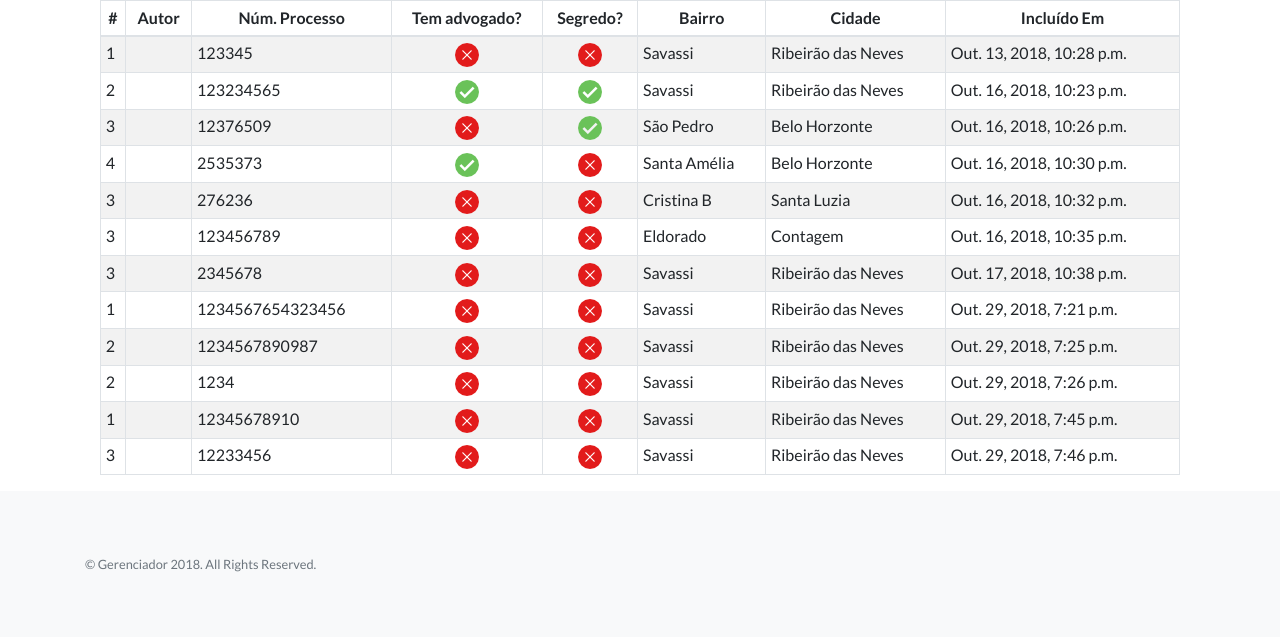
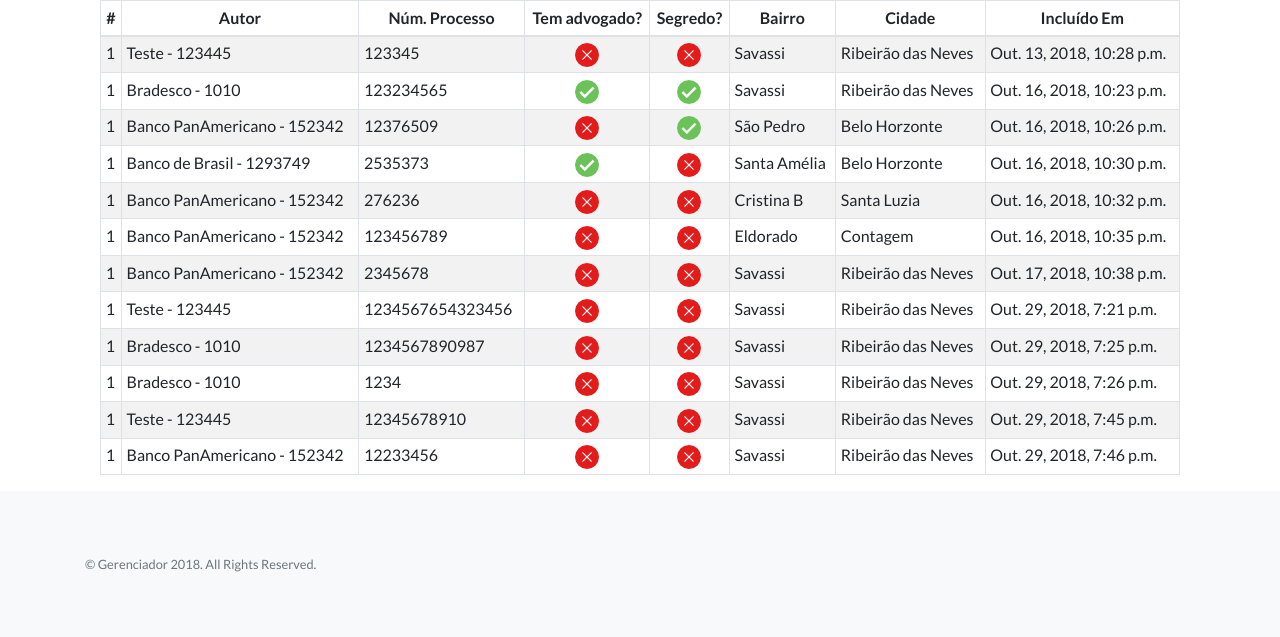
Before and after one commit to AlexandreVictor/MeuSiteV2, a Django app: page /Gerenciador/ListaProcesso in a window 1280 px wide. Shown: the part 118-755 px from the top of the page. Run offline with Django 3.2, Linux system fonts and the light colour scheme; data comes from the database, SQL or seed files in the repository; both versions use the stored data as it was before the commit; some libraries are stand-ins or nearby versions.

Commit message:
Subindo atualizações

```diff
--- a/Gerenciador/models.py
+++ b/Gerenciador/models.py
@@ -1,5 +1,7 @@
 from django.db import models
 from datetime import datetime
+
+
 # Create your models here.
 
 class autor (models.Model):
@@ -19,7 +21,7 @@
 class cadastro (models.Model):
 
 
-    fk_autor=models.ForeignKey(autor, on_delete=models.CASCADE, verbose_name ='Autor')
+    fk_autor=models.ForeignKey(autor, on_delete=models.CASCADE)
     reu = models.CharField(max_length=200)
     documento = models.CharField(max_length=14)
     rua = models.CharField(max_length=200)
@@ -29,20 +31,23 @@
     complemento = models.CharField(max_length=200, null=True,blank=True)
     cep = models.CharField(max_length=8)
     numero_processo = models.IntegerField()
-    #segredo = models.IntegerField(default=0)
     segredo = models.IntegerField(default=0 ,verbose_name='Segredo ?')
     advogado= models.IntegerField(default=0 ,verbose_name='Tem advogado ?')
     data_inclusao = models.DateTimeField(auto_now=True, verbose_name ='Incluido em')
     fk_conta =  models.IntegerField(default=0)
 
-    def __unicode__(self):
+    def __str__(self):
         return self.reu
-
-    #def __str__(self):
-     #   return
 class statusgeral (models.Model):
 
-    fk_autor = models.ForeignKey(autor, on_delete=models.CASCADE)
+    STATUS_ACOMPANHAMENTO = (
+        (1,"Teste - 1"),
+        (2,"Teste - 2"),
+        (3,"Teste - 3"),
+        (4,"Teste - 4"),
+        (5,"Teste - 5")
+    )
+
     fk_cadastro = models.ForeignKey(cadastro, on_delete=models.CASCADE)
     data_alteracao = models.DateTimeField(auto_now=True)
-    status_acompanhamento = models.CharField(max_length=20)
+    status_acompanhamento = models.IntegerField(choices=STATUS_ACOMPANHAMENTO, default=1)
--- a/Gerenciador/templates/Gerenciador/Lista_Processo.html
+++ b/Gerenciador/templates/Gerenciador/Lista_Processo.html
@@ -49,11 +49,11 @@
               <label class="" name="Segredo">É segredo ?</label>
           <div class="form-group col-md-4">
               <div class="custom-control custom-radio custom-control-inline">
-                  <input type="radio" name="Segredo" value="0" class="custom-control-input" id="segredo1" required="">
+                  <input type="radio" name="Segredo" value="1" class="custom-control-input" id="segredo1">
                   <label class="custom-control-label" for="segredo1">Sim</label>
               </div>
               <div class="custom-control custom-radio custom-control-inline">
-                  <input type="radio" name="Segredo" value="0" class="custom-control-input" checked="checked" id="segredo2" required="">
+                  <input type="radio" name="Segredo" value="0" class="custom-control-input" checked="checked" id="segredo2">
                   <label class="custom-control-label" for="segredo2" checked="">Não</label>
               </div>
             </div>
@@ -62,11 +62,11 @@
               <label class="" name="Advogado">Tem advogado ?</label>
           <div class="form-group col-md-6">
               <div class="custom-control custom-radio custom-control-inline">
-                  <input type="radio" name="Advogado" value="0" class="custom-control-input" id="possuiadv1" required="">
+                  <input type="radio" name="Advogado" value="1" class="custom-control-input" id="possuiadv1">
                   <label class="custom-control-label" for="possuiadv1">Sim</label>
               </div>
               <div class="custom-control custom-radio custom-control-inline">
-                  <input type="radio" name="Advogado" value="0" class="custom-control-input" checked="checked" id="possuiadv2" required="">
+                  <input type="radio" name="Advogado" value="0" class="custom-control-input" checked="checked" id="possuiadv2">
                   <label class="custom-control-label" for="possuiadv2" checked="">Não</label>
               </div>
             </div>
@@ -98,8 +98,8 @@
     <tbody>
         {%for e in object_list%}
       <tr>
-        <td>{{e.fk_autor_id}}</td>
-        <td>{{e.nome_autor}}</td>
+        <td>1</td>
+        <td>{{e.fk_autor}}</td>
         <td>{{e.numero_processo}}</td>
         <td align="center">{% if e.advogado == 1 %}
               <img src="../../static/Gerenciador/img/ok2.png" alt="Tem advogado">
--- a/Gerenciador/urls.py
+++ b/Gerenciador/urls.py
@@ -8,6 +8,8 @@
     path('CadastroProcesso', views.FrmCadastro, name='FrmCadastro'),
    # path('ListaProcesso', views.List_Processo, name='List_Processo'),
     url(r'^ListaProcesso$',Lista_Processo.as_view(), name='List_Processo'),
+    url(r'^ListaProcesso/CadastroProcesso$',CadastroProcessoView.as_view(), name='CadastroProcesso'),
+    url(r'^ListaProcesso/CadastroProcesso/StatusProcesso/(?P<pk>\d+)/$',StatusProcessoView.as_view(), name='StatusProcesso'),
 
 
 ]
--- a/Gerenciador/views.py
+++ b/Gerenciador/views.py
@@ -1,22 +1,50 @@
 ##http://pythonclub.com.br/class-based-views-django.html
 import datetime
+from django.urls import reverse, reverse_lazy, resolve
 from django.shortcuts import render
-from django.http import HttpResponse
+from django.http import HttpResponse,HttpResponseRedirect
 from django.template import loader
 from django.db.models import Q
 from .forms import *
 from .models import *
-
 from django.shortcuts import redirect
 from django.views.generic import CreateView,ListView
 # Create your views here.
 
 #@login_required
+class  CadastroProcessoView(CreateView):
+    model = cadastro
+    form_class = Frm_Cadastro_Processo
+    template_name = 'Gerenciador/Frm_Cad_Processo.html'
+    #success_url = reverse_lazy('List_Processo')
+
+    def get_success_url(self, **kwargs):
+        return reverse('StatusProcesso', kwargs={'pk': self.object.pk})
+
+class  StatusProcessoView(CreateView):
+    model = statusgeral
+    form_class = Fmr_Status_Processo
+    template_name = 'Gerenciador/Frm_Status_Processo.html'
+    success_url = reverse_lazy('List_Processo')
+    def get_queryset(self, **kwargs):
+        # Filtros Basicos
+        f_Autor = self.request.GET.get('pk')
+        print(f_Autor)
+
+
+
+    def get_context_data(self, **kwargs):
+        context = super(StatusProcessoView, self).get_context_data(**kwargs)
+        print('teste',self.request.GET.get('pk'))
+        context['Autor']  = cadastro.objects.filter(pk=1).values()
+        #context['bairro'] = self.request.GET.get('bairro', '')
+        return context
+
+
 class Lista_Processo(ListView):
     model = cadastro
     template_name ='Gerenciador/Lista_Processo.html'
-    #paginate_by = 10
-   # context_object_name = 'resultados'
+
     def get_queryset(self, **kwargs):
         #Objeto Q ORM
         filtro_Basico = Q()
@@ -45,13 +73,16 @@
 
         if f_Bairro:
             filtro_Avancado.add(Q(bairro__icontains=f_Bairro), Q.AND)
+        if f_Cidade:
+            filtro_Avancado.add(Q(cidade__icontains=f_Cidade), Q.AND)
+        if f_Segredo:
+            filtro_Avancado.add(Q(segredo=f_Segredo), Q.AND)
+        if f_Advogado:
+            filtro_Avancado.add(Q(advogado=f_Advogado), Q.AND)
         if filtro_Avancado:
             return cadastro.objects.filter(filtro_Avancado)
         else:
-            return cadastro.objects.prefetch_related('fk_autor').all()
-            #cadastro.objects.select_related('fk_autor').all().order_by('data_inclusao')
-
-
+            return cadastro.objects.all()
 
     def get_context_data(self, **kwargs):
         context = super(Lista_Processo, self).get_context_data(**kwargs)
@@ -59,16 +90,10 @@
         #context['bairro'] = self.request.GET.get('bairro', '')
         return context
 
-
-
 def index(request):
     context = {'teste' : None}
     return render(request, 'Gerenciador/base.html', context)
 
-def List_Processo(request):
-    processos_list = cadastro.objects.filter(fk_autor=1).order_by('data_inclusao')
-    context = { 'processos_list' : processos_list}
-    return render(request, 'Gerenciador/Lista_Processo.html', context)
 
 def FrmCadastro(request):
     errors = []
```
Also changed, not shown: Gerenciador/choices.py (added, +9 -0 lines), Gerenciador/forms.py (+8 -3 lines), Gerenciador/templates/Gerenciador/Frm_Cad_Processo.html (+4 -6 lines), Gerenciador/templates/Gerenciador/Frm_Status_Processo.html (added, +15 -0 lines), Gerenciador/migrations/0008_auto_20181112_2019.py (added), db.sqlite3.
